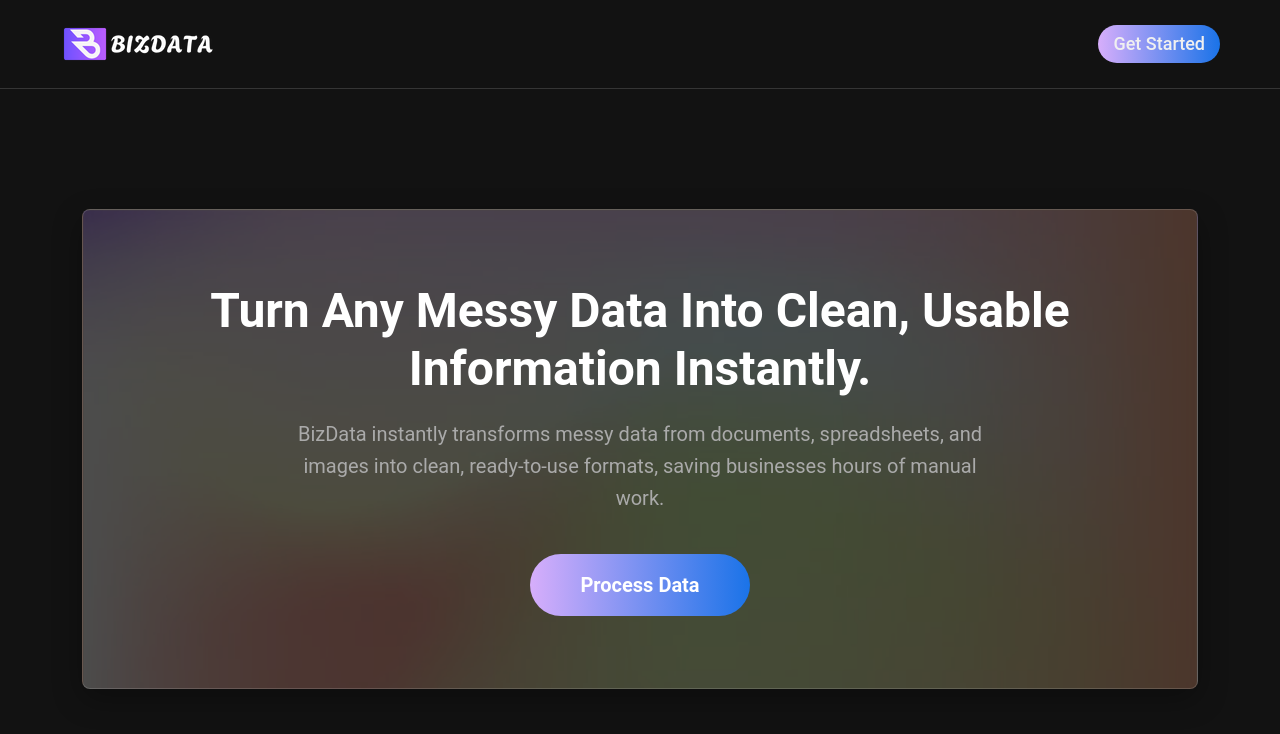
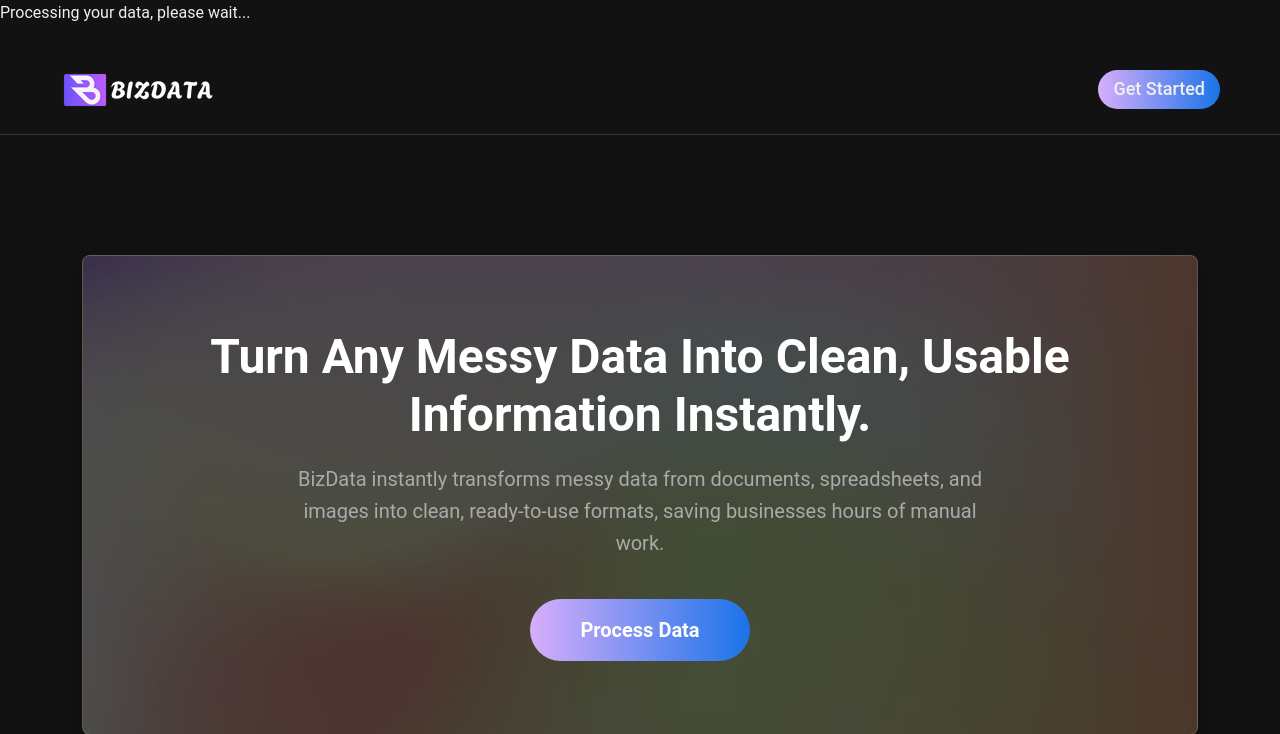
Before and after one commit to safal-dev/ai-data-cleaner, a Django app: page / in a window 1280 px wide. Shown: the top 734 px of the page. Run offline with Django 5.2, Linux system fonts and the light colour scheme.

Commit message:
fixing loading issue

```diff
--- a/templates/leads/base.html
+++ b/templates/leads/base.html
@@ -26,7 +26,10 @@
     <!--  GLOBAL LOADING OVERLAY HTML          -->
     <!-- ===================================== -->
     <!-- THE FIX: Add class="loading-overlay" -->
-
+    <div id="loading-overlay" class="loading-overlay">
+        <div class="spinner"></div>
+        <p>Processing your data, please wait...</p>
+    </div>
     <!-- ===================================== -->
 
     <div id="popup-message-container" class="popup-message-container"></div>
```
